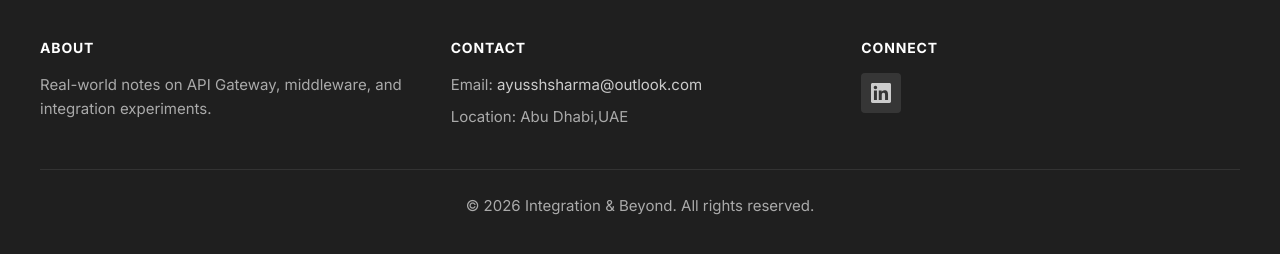
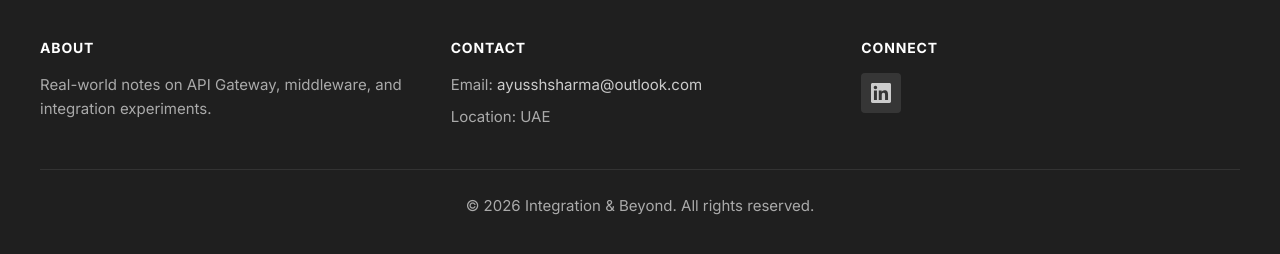
Before and after one commit to ayusshsharma/Integration-and-beyond, a Jekyll site: the page built from index.html, in a window 1280 px wide and 900 px high, scrolled down 7253 px. Shown: the part 618-872 px from the top of the window. Built offline with Jekyll 4.4.1, drawn with Linux system fonts in a browser that asks for light colours; nearby versions of some CDN libraries.

Commit message:
Update footer.html

```diff
--- a/_includes/footer.html
+++ b/_includes/footer.html
@@ -10,7 +10,7 @@
       <h3>Contact</h3>
       <ul>
         <li>Email: <a href="mailto:{{ site.email }}">{{ site.email }}</a></li>
-        <li>Location: Abu Dhabi,UAE</li>
+        <li>Location: UAE</li>
       </ul>
     </div>
 
```
